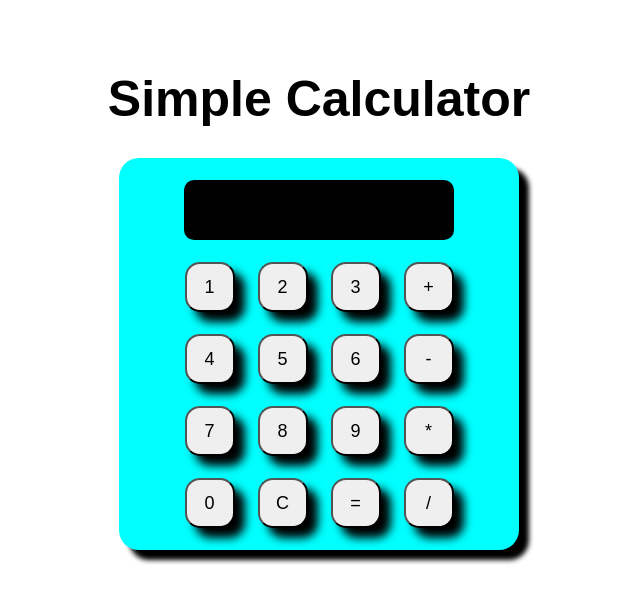
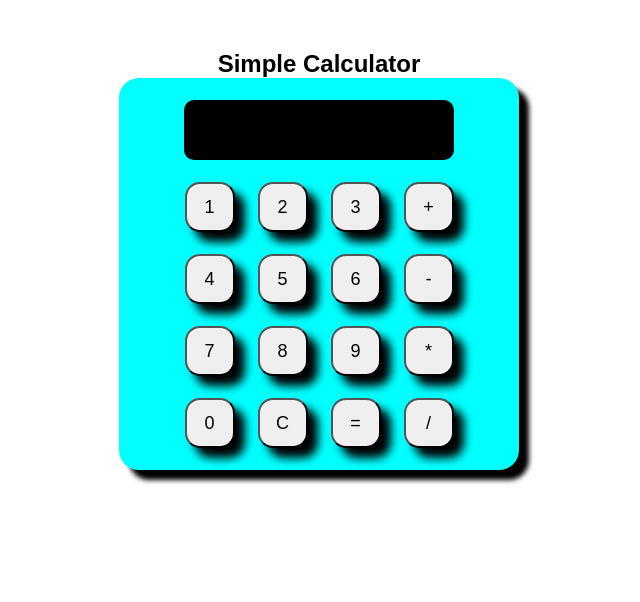
Before and after one commit to 13Kirat/Simple-Calculator, a plain HTML site: page index.html in a window 1280 px wide. Shown: the whole page, without its empty margins (321-961 px from the left). Drawn offline with Linux system fonts and the light colour scheme.

Commit message:
Update style.css

```diff
--- a/style.css
+++ b/style.css
@@ -6,9 +6,9 @@
 
 h2 {
     /* color: white; */
-    font-size: 50px;
-    padding: 20px;
-    margin-bottom: 10px;
+    /* font-size: 50px; */
+    /* padding: 20px; */
+    /* margin-bottom: 10px; */
 }
 
 body {
```
